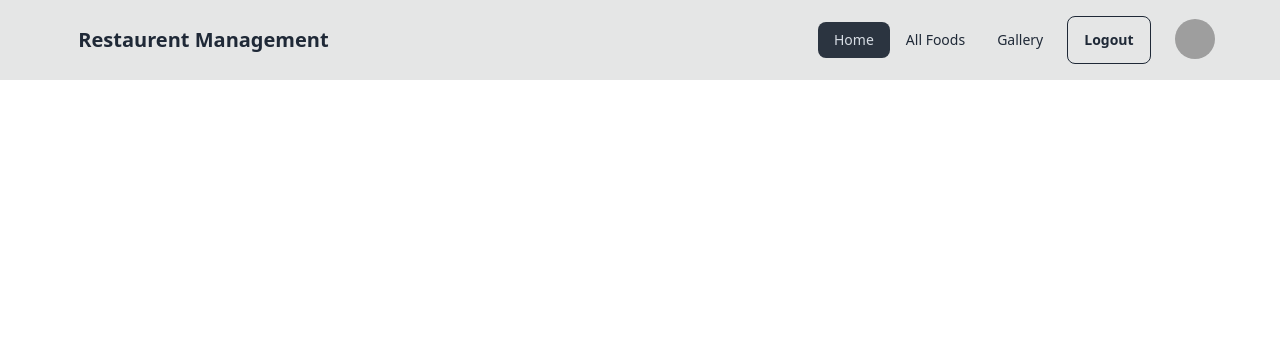
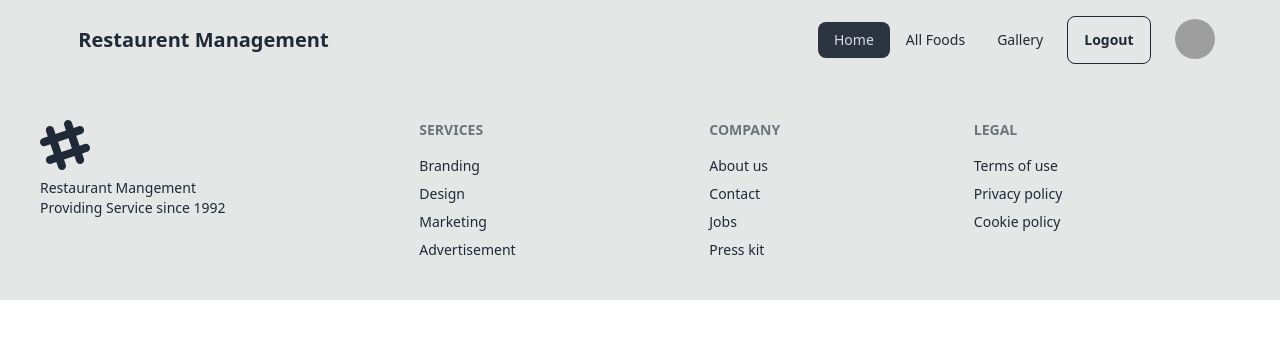
Before and after one commit to safin33221/Restaurant-Mangement-client-side, a React (Vite) app: page / in a window 1280 px wide. Shown: the top 338 px of the page. Built offline with nearby package versions, Linux system fonts and the light colour scheme; grey boxes are pictures that could not be loaded.

Commit message:
completed footer section

```diff
--- /dev/null
+++ b/src/Components/Footer/Footer.jsx
@@ -0,0 +1,48 @@
+import React from 'react';
+
+const Footer = () => {
+    return (
+        <footer className="footer bg-base-300 text-base-content p-10">
+            <aside>
+                <svg
+                    width="50"
+                    height="50"
+                    viewBox="0 0 24 24"
+                    xmlns="http://www.w3.org/2000/svg"
+                    fillRule="evenodd"
+                    clipRule="evenodd"
+                    className="fill-current">
+                    <path
+                        d="M22.672 15.226l-2.432.811.841 2.515c.33 1.019-.209 2.127-1.23 2.456-1.15.325-2.148-.321-2.463-1.226l-.84-2.518-5.013 1.677.84 2.517c.391 1.203-.434 2.542-1.831 2.542-.88 0-1.601-.564-1.86-1.314l-.842-2.516-2.431.809c-1.135.328-2.145-.317-2.463-1.229-.329-1.018.211-2.127 1.231-2.456l2.432-.809-1.621-4.823-2.432.808c-1.355.384-2.558-.59-2.558-1.839 0-.817.509-1.582 1.327-1.846l2.433-.809-.842-2.515c-.33-1.02.211-2.129 1.232-2.458 1.02-.329 2.13.209 2.461 1.229l.842 2.515 5.011-1.677-.839-2.517c-.403-1.238.484-2.553 1.843-2.553.819 0 1.585.509 1.85 1.326l.841 2.517 2.431-.81c1.02-.33 2.131.211 2.461 1.229.332 1.018-.21 2.126-1.23 2.456l-2.433.809 1.622 4.823 2.433-.809c1.242-.401 2.557.484 2.557 1.838 0 .819-.51 1.583-1.328 1.847m-8.992-6.428l-5.01 1.675 1.619 4.828 5.011-1.674-1.62-4.829z"></path>
+                </svg>
+                <p>
+                    Restaurant Mangement
+                    <br />
+                    Providing Service since 1992
+                </p>
+            </aside>
+            <nav>
+                <h6 className="footer-title">Services</h6>
+                <a className="link link-hover">Branding</a>
+                <a className="link link-hover">Design</a>
+                <a className="link link-hover">Marketing</a>
+                <a className="link link-hover">Advertisement</a>
+            </nav>
+            <nav>
+                <h6 className="footer-title">Company</h6>
+                <a className="link link-hover">About us</a>
+                <a className="link link-hover">Contact</a>
+                <a className="link link-hover">Jobs</a>
+                <a className="link link-hover">Press kit</a>
+            </nav>
+            <nav>
+                <h6 className="footer-title">Legal</h6>
+                <a className="link link-hover">Terms of use</a>
+                <a className="link link-hover">Privacy policy</a>
+                <a className="link link-hover">Cookie policy</a>
+            </nav>
+        </footer>
+    );
+};
+
+export default Footer;
--- a/src/Layouts/MainLayout.jsx
+++ b/src/Layouts/MainLayout.jsx
@@ -1,6 +1,7 @@
 import React from 'react';
 import { Outlet } from 'react-router-dom';
 import Navbar from '../Components/Navbar/Navbar';
+import Footer from '../Components/Footer/Footer';
 
 const MainLayout = () => {
     return (
@@ -15,6 +16,7 @@
             <Outlet></Outlet>
 
             {/* Footer section  */}
+            <Footer></Footer>
         </div>
     );
 };
```
